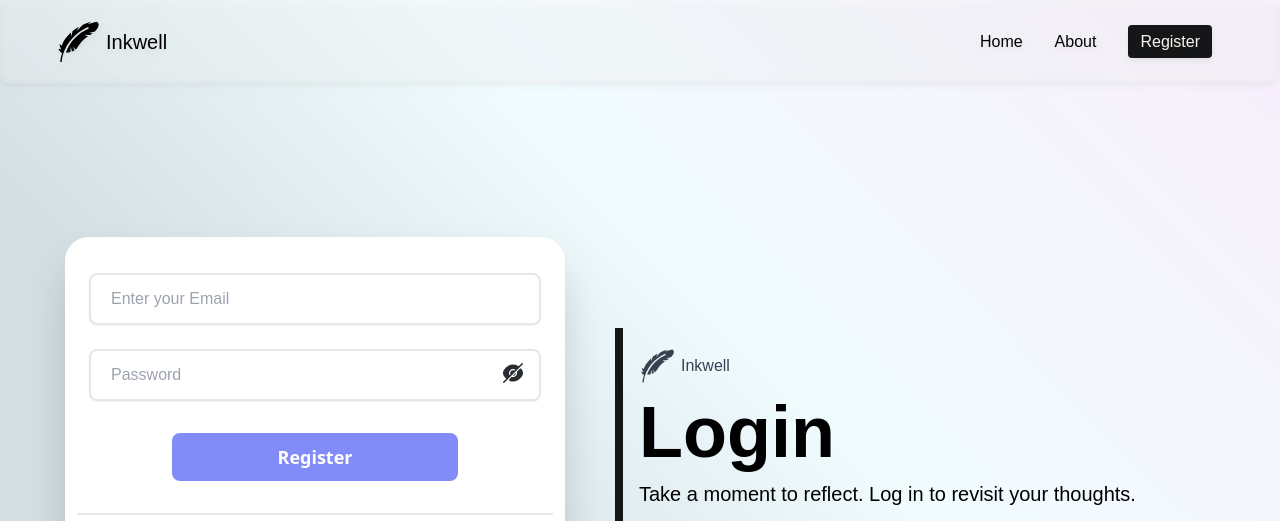
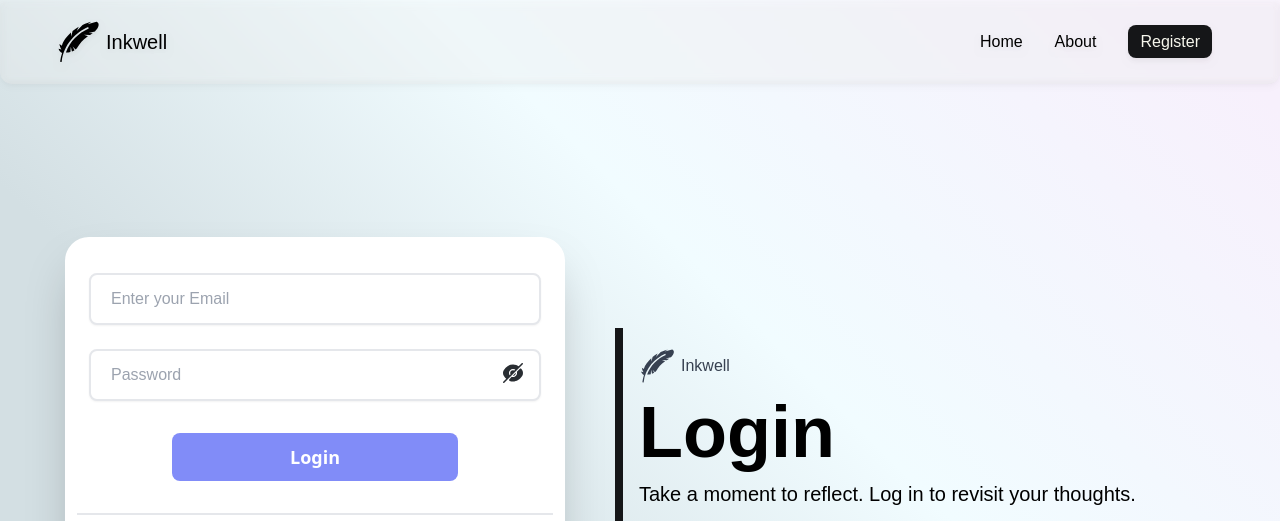
Before and after one commit to PrasadP27/Online-Diary, a React (Vite) app in the folder frontend/: page /login in a window 1280 px wide. Shown: the top 521 px of the page. Built offline with nearby package versions, Linux system fonts and the light colour scheme; a web font is replaced by a local one.

Commit message:
Minor changes

```diff
--- a/frontend/src/index.css
+++ b/frontend/src/index.css
@@ -34,7 +34,7 @@ h1 {
 }
 
 .simple-btn {
-  @apply px-3 py-2 bg-secondary text-primary rounded transition duration-300 hover:bg-indigo-300 hover:text-secondary active:bg-indigo-200;
+  @apply px-3 py-2 bg-secondary text-primary rounded-lg transition duration-300 hover:bg-indigo-300 hover:text-secondary active:bg-indigo-200;
 }
 
 .underline-text {
--- a/frontend/src/pages/Login.jsx
+++ b/frontend/src/pages/Login.jsx
@@ -181,9 +181,7 @@ const Login = () => {
                   fill="white"
                 ></path>
               </svg>
-              <span className={`${isLoading ? "hidden" : "block"}`}>
-                Register
-              </span>
+              <span className={`${isLoading ? "hidden" : "block"}`}>Login</span>
             </button>
 
             <h4 className="font-nunito text-red-600 font-semibold ">{error}</h4>
--- a/frontend/src/pages/Register.jsx
+++ b/frontend/src/pages/Register.jsx
@@ -5,7 +5,6 @@ import axios from "axios";
 const Register = () => {
   const [isLoading, setIsLoading] = useState(false);
   const [values, setValues] = useState({ name: "", email: "", password: "" });
-  const [user, setUser] = useState(null);
   const [error, setError] = useState("");
   const [passVisible, setPassVisible] = useState(false);
   const [successMessage, setSuccessMessage] = useState("");
```
